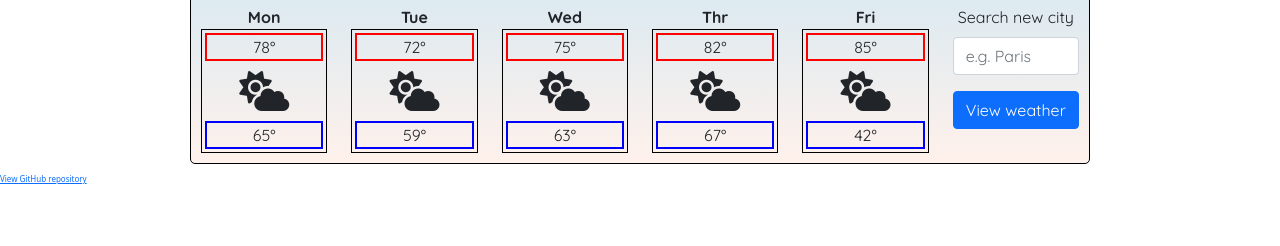
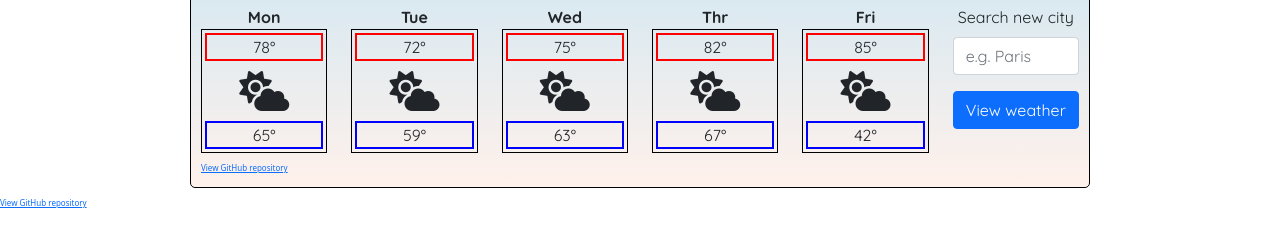
Before and after one commit to libbwith2bs/Weather-App, a plain HTML site: page index.html in a window 1280 px wide. Shown: the part 236-482 px from the top of the page. Drawn offline with nearby package versions, Linux system fonts and the light colour scheme.

Commit message:
moved link

```diff
--- a/index.html
+++ b/index.html
@@ -118,6 +118,11 @@
           </form>
         </div>
       </div>
+      <div>
+        <a class="git-link" href="https://github.com/libbwith2bs/Weather-App"
+          >View GitHub repository</a
+        >
+      </div>
     </div>
     <div>
       <a class="git-link" href="https://github.com/libbwith2bs/Weather-App"
```
